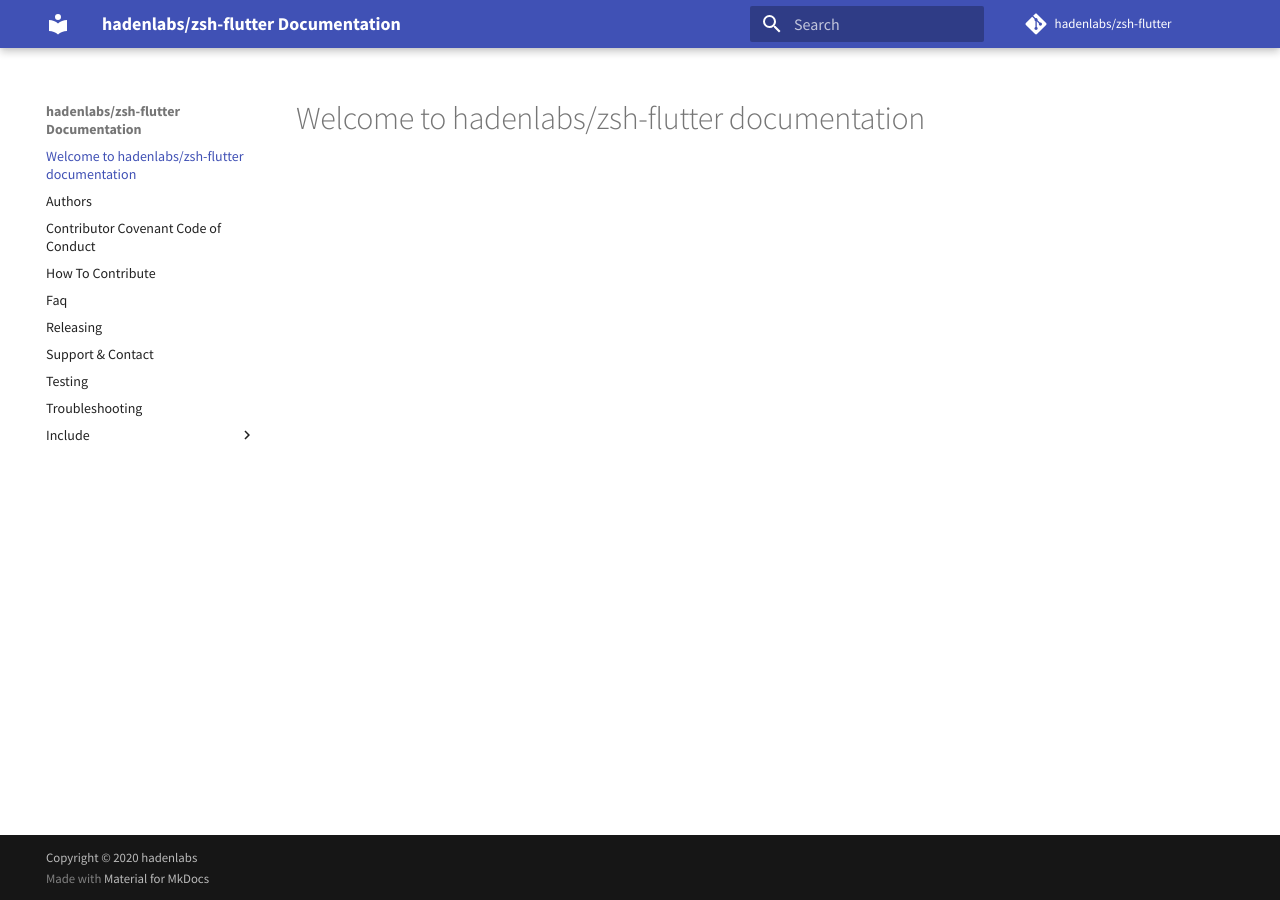
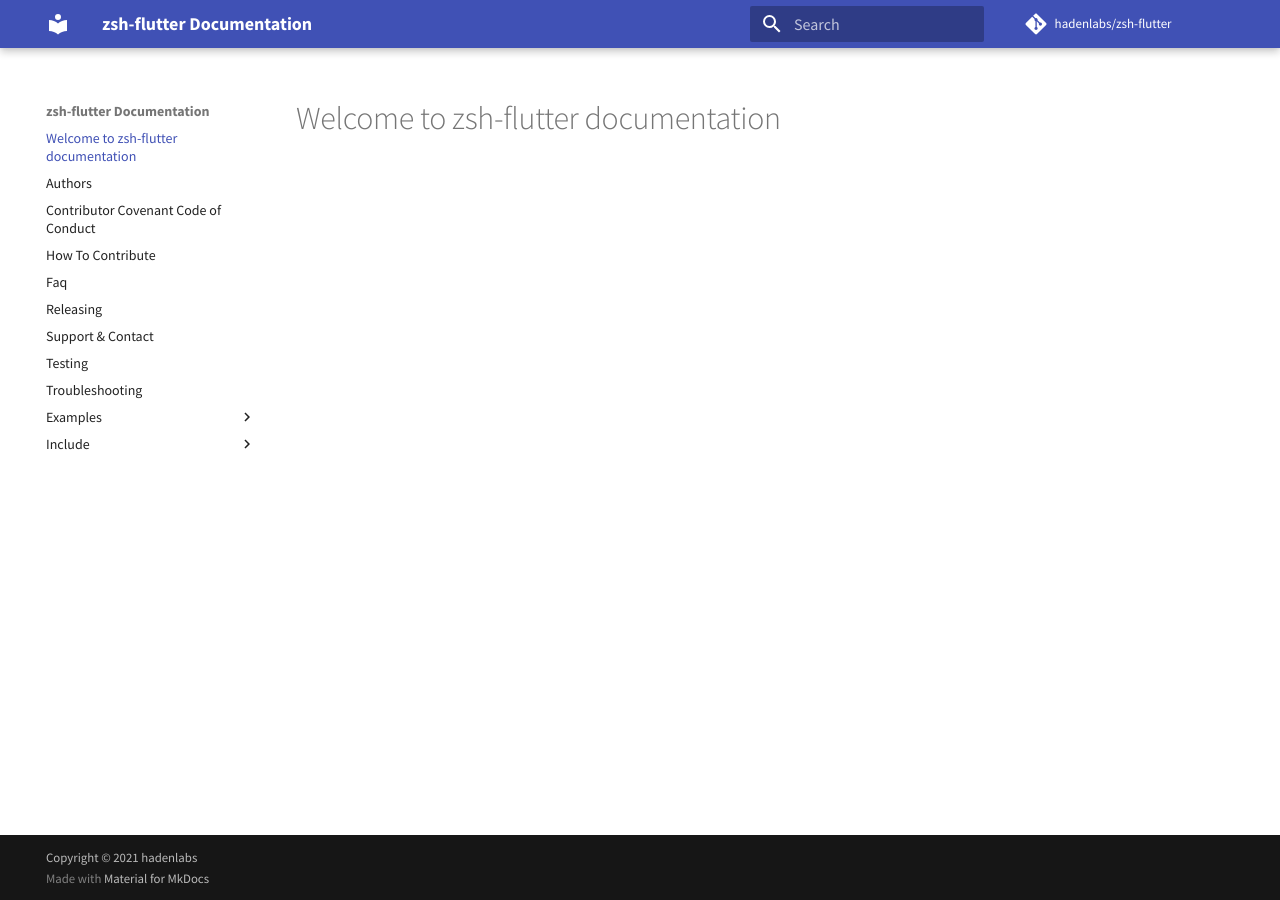
Before and after one commit to hadenlabs/zsh-flutter, an MkDocs documentation site: the page built from docs/index.md, in a window 1280 px wide. Built offline with MkDocs 1.6.1 and Material for MkDocs 9.7.7, drawn with Linux system fonts in a browser that asks for light colours; comment, search, counter and statistics services are not loaded.

Commit message:
refactor: docs information project (#65)

```diff
--- a/docs/contributing.md
+++ b/docs/contributing.md
@@ -1,6 +1,6 @@
 # How To Contribute
 
-Contributions to hadenlabs/zsh-flutter are welcome.
+Contributions to zsh-flutter are welcome.
 
 ## Getting Started
 
--- a/docs/index.md
+++ b/docs/index.md
@@ -1 +1 @@
-# Welcome to hadenlabs/zsh-flutter documentation
+# Welcome to zsh-flutter documentation
--- a/docs/releasing.md
+++ b/docs/releasing.md
@@ -2,7 +2,7 @@
 
 ## Bump a new version
 
-Make a new version of hadenlabs/zsh-flutter in the following steps:
+Make a new version of zsh-flutter in the following steps:
 
 - Make sure everything is commit to github.com.
 - Update `CHANGELOG.md` with the next version.
--- a/mkdocs.yml
+++ b/mkdocs.yml
@@ -1,4 +1,4 @@
-site_name: hadenlabs/zsh-flutter Documentation
+site_name: zsh-flutter Documentation
 theme: 'material'
 markdown_extensions:
   - toc:
@@ -17,7 +17,7 @@ extra:
 
 repo_name: 'hadenlabs/zsh-flutter'
 repo_url: 'https://github.com/hadenlabs/zsh-flutter'
-copyright: 'Copyright © 2020 <a href="https://hadenlabs.com">hadenlabs</a>'
+copyright: 'Copyright © 2021 <a href="https://hadenlabs.com">hadenlabs</a>'
 
 google_analytics:
   - ''
```
Also changed, not shown: docs/examples/common.md (added, +1 -0 lines).
